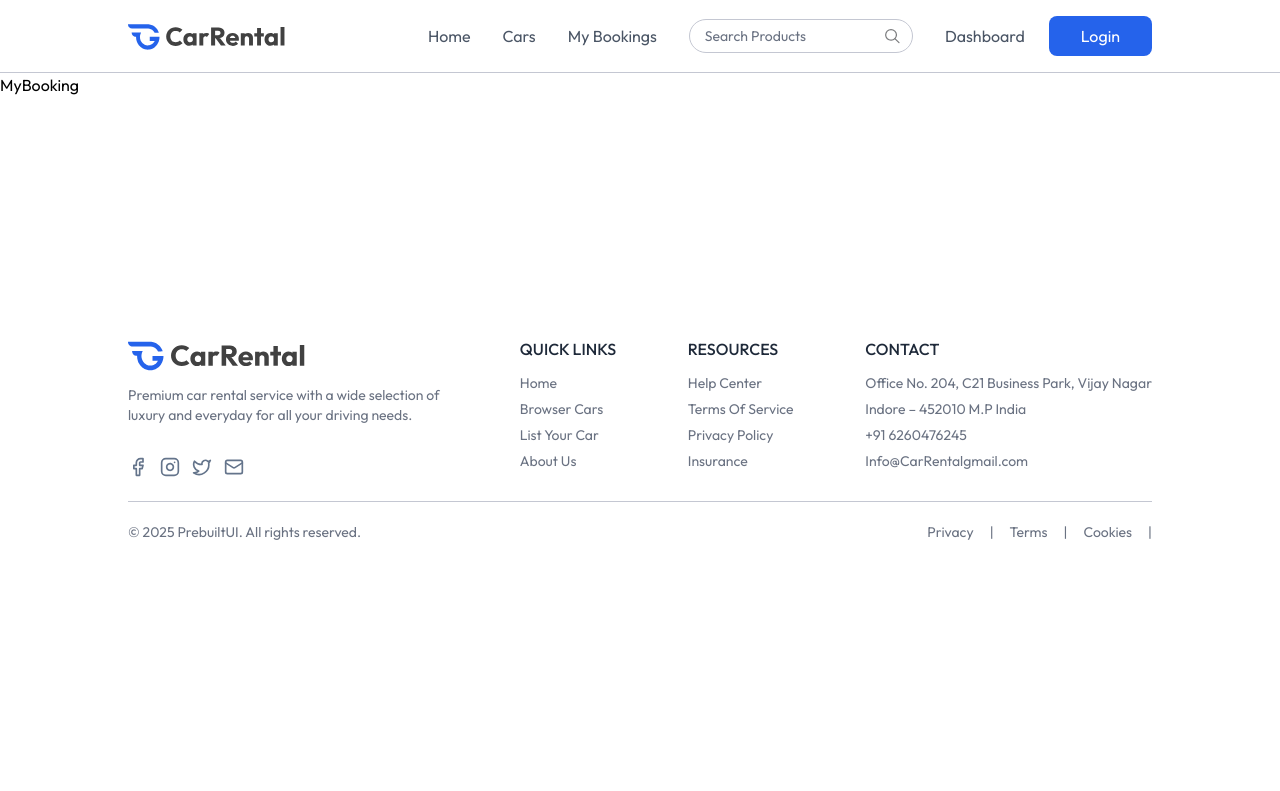
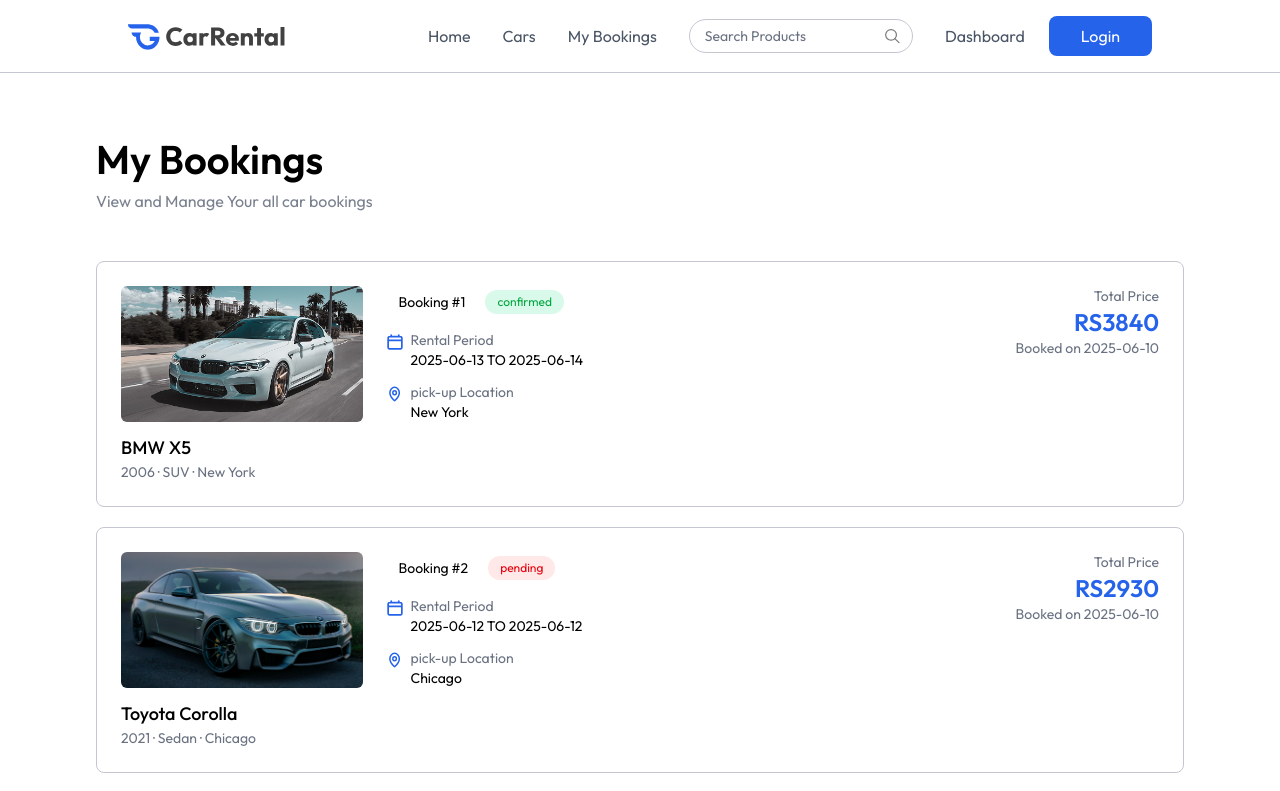
Before and after one commit to Ashwin-Dotwal/Car-Rental-Booking-App, a React (Vite) app in the folder Car-Reantal-App/: page /my-bookings in a window 1280 px wide. Shown: the top 791 px of the page. Built offline with nearby package versions, Linux system fonts and the light colour scheme.

Commit message:
add some code

```diff
--- a/Car-Reantal-App/src/pages/MyBooking.jsx
+++ b/Car-Reantal-App/src/pages/MyBooking.jsx
@@ -1,9 +1,114 @@
-import React from 'react'
+import React, { useEffect, useState } from "react";
+import { assets, dummyMyBookingsData } from "../assets/assets";
+
+import Titel from "../components/Titel";
 
 const MyBooking = () => {
+  const [bookings, setBookings] = useState([]);
+  const currency = import.meta.env.VITE_CURRENCY;
+
+  const fetchMyBookings = async () => {
+    setBookings(dummyMyBookingsData);
+  };
+
+  useEffect(() => {
+    fetchMyBookings();
+  }, []);
+
   return (
-    <div>MyBooking</div>
-  )
-}
+    <div className="px-6 md:px-16 lg:px-24 2xl:px-48 mt-16 text-sm max-w-7xl">
+      <Titel
+        titel="My Bookings"
+        subTitel="View and Manage Your all car bookings"
+        align="left"
+      />
 
-export default MyBooking
+      <div>
+        {bookings.map((booking, index) => (
+          <div
+            key={booking._id}
+            className="grid grid-cols-1 md:grid-cols-4 gap-6 p-6 border border-borderColor rounded-lg mt-5 first:mt-12"
+          >
+            {/* Car image + Info */}
+            <div className="md:col-span-1">
+              <div className="rounded-md overflow-hidden mb-3">
+                <img
+                  src={booking.car.image}
+                  alt=""
+                  className="w-full h-auto aspect-video object-cover"
+                />
+              </div>
+              <p className="text-lg font-medium mt-2">
+                {booking.car.brand} {booking.car.model}
+              </p>
+              <p className="text-gray-500">
+                {booking.car.year} · {booking.car.category} ·{" "}
+                {booking.car.location}
+              </p>
+            </div>
+
+            {/* Booking info */}
+            <div className="md:col-span-2">
+              <div className="flex items-center gap-2">
+                <p className="px-3 py-1.5 be-light rounded">
+                  Booking #{index + 1}
+                </p>
+                <p
+                  className={`px-3 py-1 text-xs  rounded-full ${
+                    booking.status === "confirmed"
+                      ? "bg-green-400/15 text-green-600"
+                      : "bg-red-400/15 text-red-600"
+                  }`}
+                >
+                  {booking.status}
+                </p>
+              </div>
+
+              <div className="flex items-start gap-2 mt-3">
+                <img
+                  src={assets.calendar_icon_colored}
+                  alt=""
+                  className="w-4 h-4 mt-1"
+                />
+                <div>
+                  <p className="text-gray-500">Rental Period</p>
+                  <p>
+                    {booking.pickupDate.split("T")[0]} TO{" "}
+                    {booking.returnDate.split("T")[0]}
+                  </p>
+                </div>
+              </div>
+
+              <div className="flex items-start gap-2 mt-3">
+                <img
+                  src={assets.location_icon_colored}
+                  alt=""
+                  className="w-4 h-4 mt-1"
+                />
+                <div>
+                  <p className="text-gray-500">pick-up Location</p>
+                  <p>{booking.car.location}</p>
+                </div>
+              </div>
+            </div>
+
+            {/*Price*/}
+
+            <div className="md:col-span-1 flex flex-col justify-between gap-6">
+              <div className="text-sm text-gray-500 text-right">
+                <p>Total Price</p>
+                <h1 className="text-2xl font-semibold text-primary">
+                  {currency}
+                  {booking.price}
+                </h1>
+                <p>Booked on {booking.createdAt.split("T")[0]}</p>
+              </div>
+            </div>
+          </div>
+        ))}
+      </div>
+    </div>
+  );
+};
+
+export default MyBooking;
--- /dev/null
+++ b/Car-Reantal-App/src/pages/owner/Layout.jsx
@@ -0,0 +1,7 @@
+import React from "react";
+
+const Layout = () => {
+  return <div>Layout</div>;
+};
+
+export default Layout;
--- /dev/null
+++ b/Car-Reantal-App/src/pages/owner/ManageBookings.jsx
@@ -0,0 +1,7 @@
+import React from "react";
+
+const ManageBookings = () => {
+  return <div>ManageBookings</div>;
+};
+
+export default ManageBookings;
--- /dev/null
+++ b/Car-Reantal-App/src/pages/owner/ManageCars.jsx
@@ -0,0 +1,7 @@
+import React from "react";
+
+const ManageCars = () => {
+  return <div>ManageCars</div>;
+};
+
+export default ManageCars;
```
Also changed, not shown: Car-Reantal-App/src/pages/owner/AddCar.jsx (added), Car-Reantal-App/src/pages/owner/Dashboard.jsx (added).
